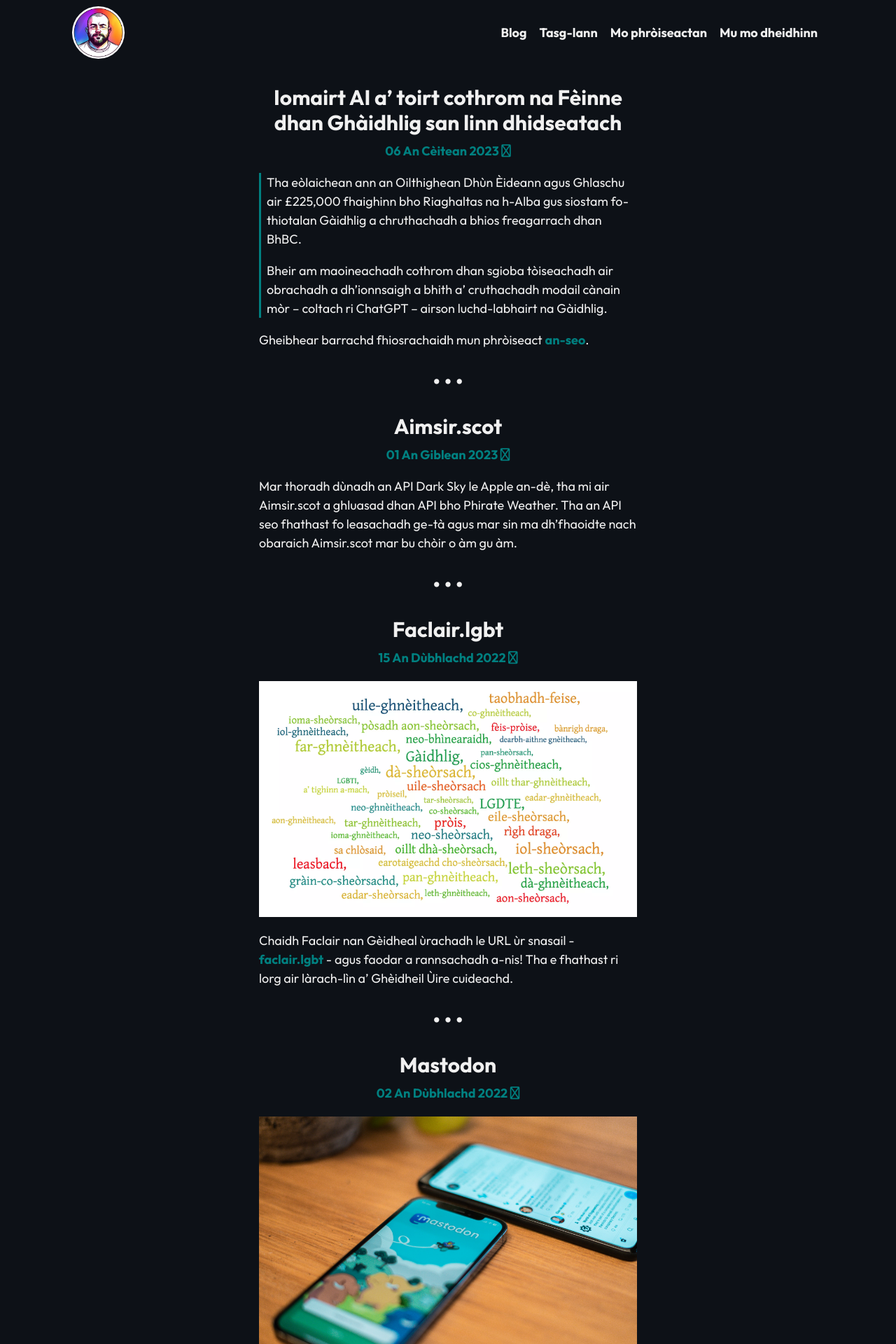
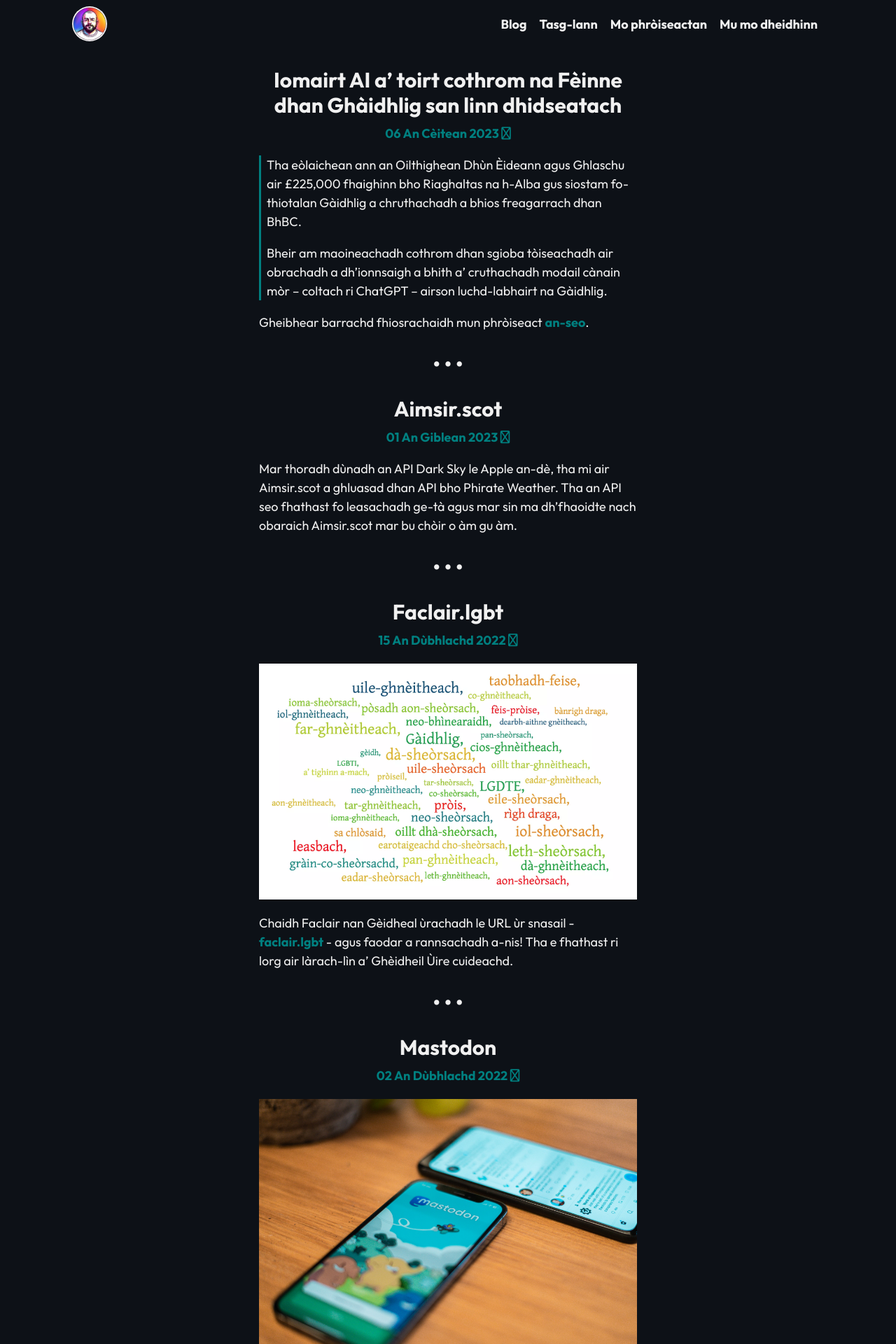
Before and after one commit to angeidheal/angeidheal.github.io, a Jekyll site: the page built from index.html, in a window 1280 px wide. Shown: the top 1920 px of the page at 70% size. Built offline with Jekyll 4.4.1, drawn with Linux system fonts in a browser that asks for light colours; nearby versions of some CDN libraries; the list of posts is cut into pages by our own code.

Commit message:
Update navigation.html

```diff
--- a/_includes/navigation.html
+++ b/_includes/navigation.html
@@ -1,6 +1,6 @@
 <div class="container">
   <nav class="navbar navbar-expand-lg navbar-dark">
-    <img src="{{ site.url }}/images/angeidheal.jpg" style="border-radius: 50%" width="75" height="75">
+    <img src="{{ site.url }}/images/angeidheal.jpg" style="border-radius: 50%" width="50" height="50">
     <!--<a class="navbar-brand" href={{"/" | relative_url}} style="font-family: Lemonada" title="{{ site.description }}">{{ site.title }}</a>-->
     <button
       class="navbar-toggler"
```
